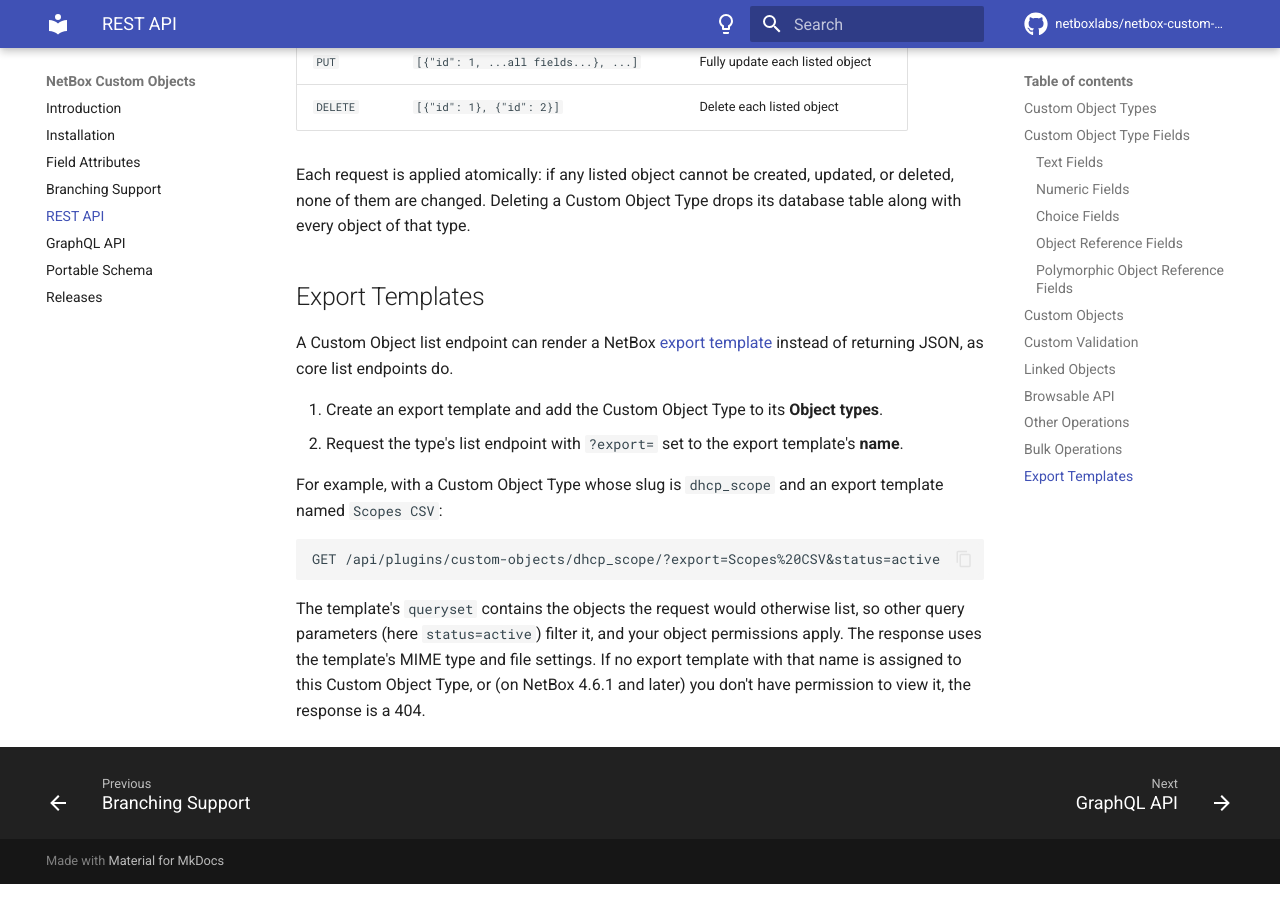
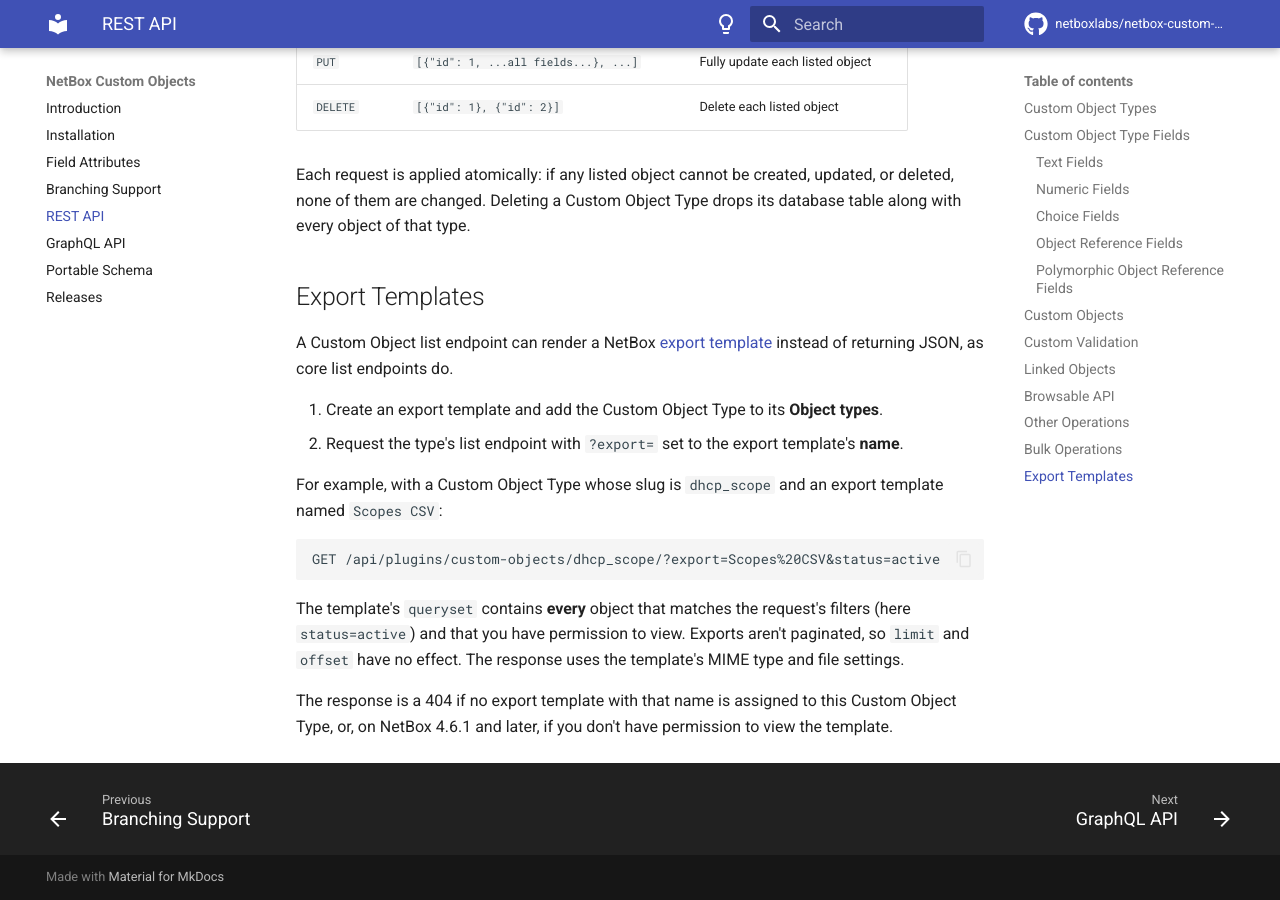
Before and after one commit to netboxlabs/netbox-custom-objects, an MkDocs documentation site: the page built from docs/rest-api.md, in a window 1280 px wide and 900 px high, scrolled down 10968 px. Built offline with MkDocs 1.6.1 and Material for MkDocs 9.7.7, drawn with Linux system fonts in a browser that asks for light colours; comment, search, counter and statistics services are not loaded.

Commit message:
Address review: fold export tests into CustomObjectTest; clarify docs
- Move the export template tests into CustomObjectTest, reusing its fixtures
  and permission helper, and cover that limit/offset don't apply to exports.
- Docs: exports include every object matching the filters and view
  permissions, without pagination; the 404 cases get their own paragraph.

Co-Authored-By: Claude Opus 5.5 <noreply@anthropic.com>

````diff
--- a/docs/rest-api.md
+++ b/docs/rest-api.md
@@ -409,4 +409,6 @@ For example, with a Custom Object Type whose slug is `dhcp_scope` and an export
 GET /api/plugins/custom-objects/dhcp_scope/?export=Scopes%20CSV&status=active
 ```
 
-The template's `queryset` contains the objects the request would otherwise list, so other query parameters (here `status=active`) filter it, and your object permissions apply. The response uses the template's MIME type and file settings. If no export template with that name is assigned to this Custom Object Type, or (on NetBox 4.6.1 and later) you don't have permission to view it, the response is a 404.
+The template's `queryset` contains **every** object that matches the request's filters (here `status=active`) and that you have permission to view. Exports aren't paginated, so `limit` and `offset` have no effect. The response uses the template's MIME type and file settings.
+
+The response is a 404 if no export template with that name is assigned to this Custom Object Type, or, on NetBox 4.6.1 and later, if you don't have permission to view the template.
````
Also changed, not shown: 1 other file.
